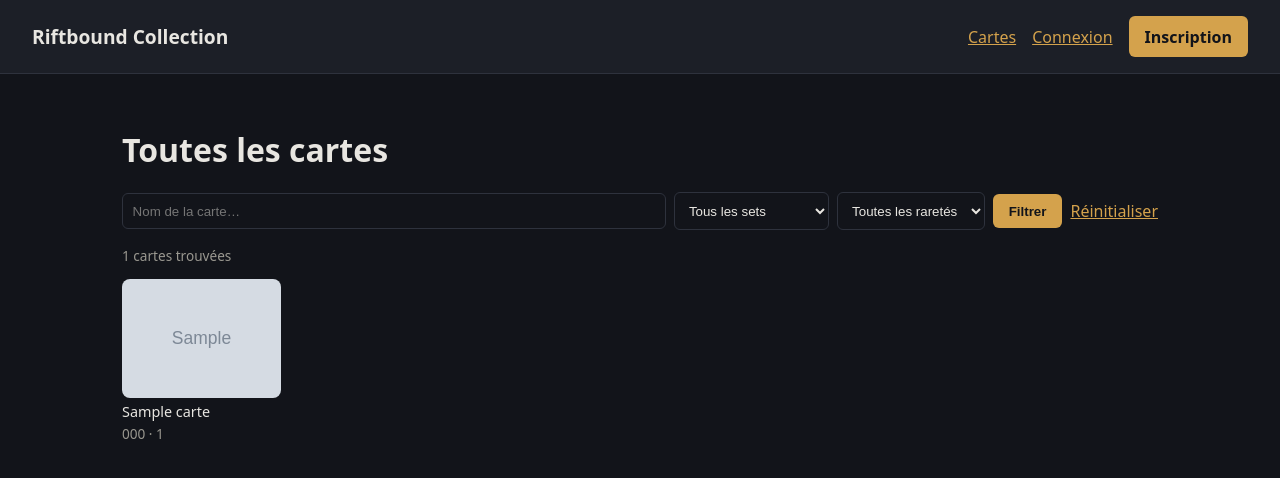
After one commit to MiniZellsis/riftbound-collection, a Flask app: page /cartes in a window 1280 px wide. The commit adds this page. Shown: the top 478 px of the page. Run offline with Flask 3, Linux system fonts and the light colour scheme; tables that the repository leaves empty hold one stand-in row (values such as "Sample post"); grey boxes marked "Sample" are stand-in pictures; parts of the project's set-up code (start-up, migrations or seed data) failed here and were passed over; some libraries are stand-ins or nearby versions.

Commit message:
Cards Catalog

```diff
--- a/app.py
+++ b/app.py
@@ -1,4 +1,4 @@
-from flask import Flask, flash, redirect, render_template, url_for
+from flask import Flask, flash, redirect, render_template, request, url_for
 from flask_login import (
     LoginManager,
     current_user,
@@ -13,7 +13,7 @@ from import_cartes import importer_cartes
 from models import Carte, Utilisateur, db
 
 app = Flask(__name__)
-app.config.from_prefixed_env()  # lit FLASK_SECRET_KEY dans le fichier .env
+app.config.from_prefixed_env()
 if not app.config.get("SECRET_KEY"):
     raise RuntimeError("FLASK_SECRET_KEY manquant : ajoute-le dans le fichier .env")
 
@@ -26,6 +26,7 @@ csrf = CSRFProtect(app)
 login_manager = LoginManager(app)
 login_manager.login_view = "connexion"
 login_manager.login_message = "Connecte-toi pour accéder à cette page."
+CARTES_PAR_PAGE = 40
 
 with app.app_context():
     db.create_all()
@@ -54,6 +55,51 @@ def accueil():
     ).all()
     return render_template("index.html", nb_cartes=nb_cartes, apercu=apercu)
 
+@app.route("/cartes")
+def cartes():
+    recherche = request.args.get("q", "").strip()
+    set_code = request.args.get("set", "")
+    rarete = request.args.get("rarete", "")
+    page = request.args.get("page", 1, type=int)
+
+    requete = db.select(Carte)
+    if recherche:
+        requete = requete.where(
+            db.func.lower(Carte.nom).contains(recherche.lower(), autoescape=True)
+        )
+    if set_code:
+        requete = requete.where(Carte.set_code == set_code)
+    if rarete:
+        requete = requete.where(Carte.rarete == rarete)
+    requete = requete.order_by(Carte.set_nom, Carte.numero, Carte.nom)
+
+    pagination = db.paginate(
+        requete, page=page, per_page=CARTES_PAR_PAGE, error_out=False
+    )
+
+    sets = db.session.execute(
+        db.select(Carte.set_code, Carte.set_nom).distinct().order_by(Carte.set_nom)
+    ).all()
+    raretes = db.session.scalars(
+        db.select(Carte.rarete).distinct().order_by(Carte.rarete)
+    ).all()
+
+    filtres = {"q": recherche, "set": set_code, "rarete": rarete}
+    filtres = {cle: valeur for cle, valeur in filtres.items() if valeur}
+
+    return render_template(
+        "cartes.html",
+        pagination=pagination,
+        sets=sets,
+        raretes=raretes,
+        filtres=filtres,
+    )
+
+
+@app.route("/cartes/<int:carte_id>")
+def detail_carte(carte_id):
+    carte = db.get_or_404(Carte, carte_id)
+    return render_template("carte.html", carte=carte)
 
 @app.route("/inscription", methods=["GET", "POST"])
 def inscription():
@@ -93,7 +139,6 @@ def connexion():
             login_user(utilisateur)
             flash(f"Content de te revoir, {utilisateur.pseudo} !")
             return redirect(url_for("collection"))
-        # Même message dans les deux cas : on ne dit pas si le pseudo existe
         flash("Pseudo ou mot de passe incorrect.", "erreur")
 
     return render_template("connexion.html", form=form)
--- a/static/style.css
+++ b/static/style.css
@@ -3,6 +3,7 @@
   --surface: #1c1f27;
   --bordure: #2e323d;
   --texte: #e8e6e1;
+  --texte-secondaire: #9a9890;
   --accent: #d4a24c;
   --erreur: #e5686a;
 }
@@ -24,8 +25,10 @@ a {
 
 header {
   display: flex;
+  flex-wrap: wrap;
   justify-content: space-between;
   align-items: center;
+  gap: 0.75rem;
   padding: 1rem 2rem;
   background: var(--surface);
   border-bottom: 1px solid var(--bordure);
@@ -78,7 +81,8 @@ main {
   gap: 0.3rem;
 }
 
-input {
+input,
+select {
   padding: 0.6rem;
   border: 1px solid var(--bordure);
   border-radius: 6px;
@@ -114,3 +118,91 @@ input[type="submit"],
   color: var(--erreur);
   font-size: 0.9rem;
 }
+
+.secondaire {
+  color: var(--texte-secondaire);
+  font-size: 0.85rem;
+}
+
+.filtres {
+  display: flex;
+  flex-wrap: wrap;
+  align-items: center;
+  gap: 0.5rem;
+  margin-bottom: 1rem;
+}
+
+.filtres input[type="search"] {
+  flex: 1;
+  min-width: 200px;
+}
+
+.tuile {
+  display: flex;
+  flex-direction: column;
+  gap: 0.2rem;
+  color: var(--texte);
+  text-decoration: none;
+}
+
+.tuile:hover img {
+  outline: 2px solid var(--accent);
+}
+
+.tuile .nom {
+  font-size: 0.9rem;
+}
+
+.pagination {
+  display: flex;
+  flex-wrap: wrap;
+  justify-content: center;
+  gap: 0.4rem;
+  margin-top: 2rem;
+}
+
+.pagination a,
+.pagination span {
+  padding: 0.4rem 0.8rem;
+  border: 1px solid var(--bordure);
+  border-radius: 6px;
+  text-decoration: none;
+}
+
+.pagination .actuelle {
+  background: var(--accent);
+  color: var(--fond);
+  font-weight: bold;
+}
+
+.detail {
+  display: grid;
+  grid-template-columns: minmax(0, 350px) 1fr;
+  gap: 2rem;
+  align-items: start;
+}
+
+.detail img {
+  width: 100%;
+  border-radius: 12px;
+}
+
+.detail dt {
+  color: var(--texte-secondaire);
+  font-size: 0.85rem;
+}
+
+.detail dd {
+  margin: 0 0 0.8rem;
+}
+
+@media (max-width: 700px) {
+  header,
+  main {
+    padding: 1rem;
+  }
+
+  .detail {
+    grid-template-columns: 1fr;
+  }
+}
--- a/templates/base.html
+++ b/templates/base.html
@@ -13,6 +13,7 @@
     <header>
       <a href="{{ url_for('accueil') }}" class="logo">Riftbound Collection</a>
       <nav>
+        <a href="{{ url_for('cartes') }}">Cartes</a>
         {% if current_user.is_authenticated %}
         <a href="{{ url_for('collection') }}">Ma collection</a>
         <form method="post" action="{{ url_for('deconnexion') }}">
--- /dev/null
+++ b/templates/cartes.html
@@ -0,0 +1,66 @@
+{% extends "base.html" %}
+
+{% block titre %}Cartes{% endblock %}
+
+{% block contenu %}
+  <h1>Toutes les cartes</h1>
+
+  <form method="get" class="filtres">
+    <input type="search" name="q" value="{{ filtres.q }}" placeholder="Nom de la carte…">
+
+    <select name="set">
+      <option value="">Tous les sets</option>
+      {% for code, nom in sets %}
+        <option value="{{ code }}" {% if filtres.set == code %}selected{% endif %}>
+          {{ nom }} ({{ code }})
+        </option>
+      {% endfor %}
+    </select>
+
+    <select name="rarete">
+      <option value="">Toutes les raretés</option>
+      {% for r in raretes %}
+        <option value="{{ r }}" {% if filtres.rarete == r %}selected{% endif %}>{{ r }}</option>
+      {% endfor %}
+    </select>
+
+    <button type="submit">Filtrer</button>
+    <a href="{{ url_for('cartes') }}">Réinitialiser</a>
+  </form>
+
+  <p class="secondaire">{{ pagination.total }} cartes trouvées</p>
+
+  <div class="grille">
+    {% for carte in pagination.items %}
+      <a href="{{ url_for('detail_carte', carte_id=carte.id) }}" class="tuile">
+        <img src="{{ carte.image_url }}" alt="{{ carte.nom }}" loading="lazy">
+        <span class="nom">{{ carte.nom }}</span>
+        <span class="secondaire">{{ carte.set_code }} · {{ carte.numero }}</span>
+      </a>
+    {% else %}
+      <p>Aucune carte ne correspond à ta recherche.</p>
+    {% endfor %}
+  </div>
+
+  {% if pagination.pages > 1 %}
+    <nav class="pagination">
+      {% if pagination.has_prev %}
+        <a href="{{ url_for('cartes', page=pagination.prev_num, **filtres) }}">« Précédent</a>
+      {% endif %}
+
+      {% for numero in pagination.iter_pages() %}
+        {% if numero is none %}
+          <span>…</span>
+        {% elif numero == pagination.page %}
+          <span class="actuelle">{{ numero }}</span>
+        {% else %}
+          <a href="{{ url_for('cartes', page=numero, **filtres) }}">{{ numero }}</a>
+        {% endif %}
+      {% endfor %}
+
+      {% if pagination.has_next %}
+        <a href="{{ url_for('cartes', page=pagination.next_num, **filtres) }}">Suivant »</a>
+      {% endif %}
+    </nav>
+  {% endif %}
+{% endblock %}
--- a/templates/index.html
+++ b/templates/index.html
@@ -8,6 +8,9 @@
 {% endif %}
 
 <p>{{ nb_cartes }} cartes dans la base de données.</p>
+<p>
+  <a href="{{ url_for('cartes') }}" class="bouton">Voir toutes les cartes</a>
+</p>
 
 <div class="grille">
   {% for carte in apercu %}
```
Also changed, not shown: templates/carte.html (added, +48 -0 lines), 1 other file.
